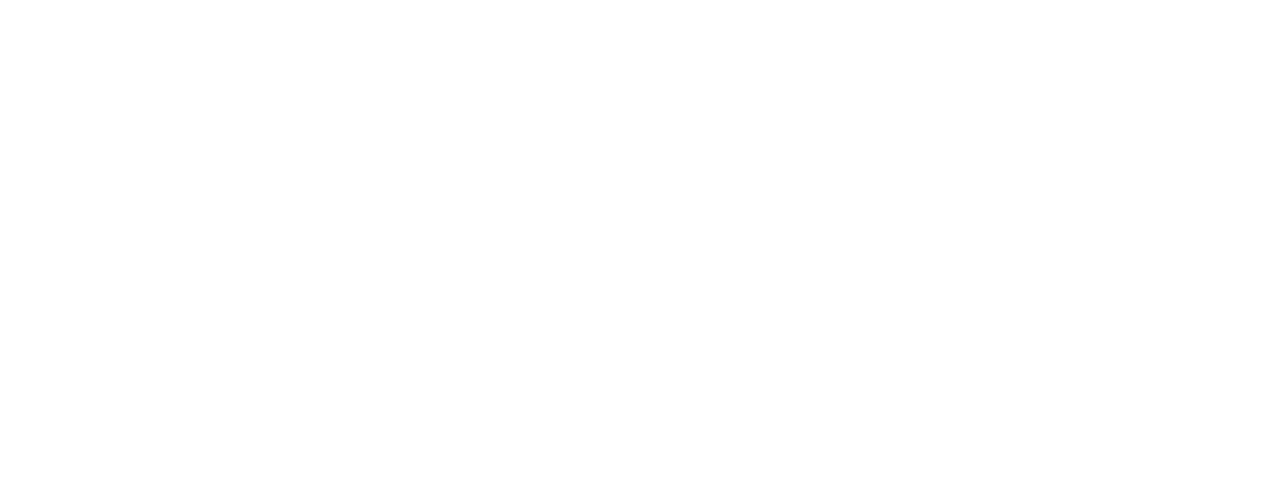
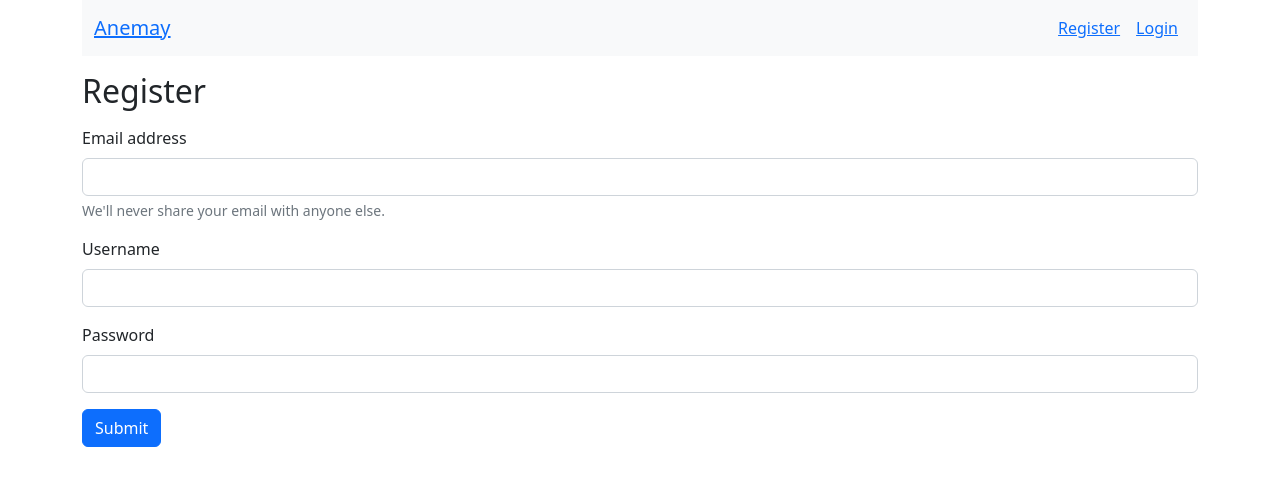
Before and after one commit to tareita/anemay, a React (Create React App) app in the folder client/: page /register in a window 1280 px wide. Before the commit this address had no page. Shown: the top 486 px of the page. Built offline with nearby package versions, Linux system fonts and the light colour scheme.

Commit message:
register and login components plus a navbar made

```diff
--- a/client/src/App.js
+++ b/client/src/App.js
@@ -1,12 +1,16 @@
 import { BrowserRouter, Routes, Route } from "react-router-dom";
 import HomePage from "./components/HomePage";
+import Login from "./components/Login";
+import Register from "./components/Register";
 
 function App() {
   return (
-    <div className="App">
+    <div className="App container">
       <BrowserRouter>
         <Routes>
           <Route path="/" element={<HomePage />} />
+          <Route path="/register" element={<Register />} />
+          <Route path="/login" element={<Login />} />
         </Routes>
       </BrowserRouter>
     </div>
--- a/client/src/components/HomePage.js
+++ b/client/src/components/HomePage.js
@@ -1,10 +1,11 @@
 import React from "react";
+import { Navbar } from "./Navbar";
 import Topics from "./Topics";
 
 const HomePage = () => {
   return (
     <div>
-      <h1>Anemay</h1>
+      <Navbar />
       <Topics />
     </div>
   );
--- /dev/null
+++ b/client/src/components/Login.js
@@ -0,0 +1,63 @@
+import React from "react";
+import { useState } from "react";
+import { useNavigate } from "react-router-dom";
+import { Navbar } from "./Navbar";
+
+const Login = () => {
+  const [formData, setFormData] = useState({});
+  const navigate = useNavigate();
+  const handleFormDataChange = (e) => {
+    setFormData({ ...formData, [e.target.name]: e.target.value });
+  };
+  const handleSubmitClick = async (e) => {
+    e.preventDefault();
+    const res = await fetch("http://localhost:4000/users/login/", {
+      method: "POST",
+      body: JSON.stringify(formData),
+      headers: {
+        "Content-Type": "application/json",
+        Accept: "application/json",
+      },
+    });
+    const data = await res.json();
+    localStorage.setItem("user", JSON.stringify(data));
+    navigate("/");
+  };
+  return (
+    <div>
+      <Navbar />
+      <h2 className="my-3">Login</h2>
+      <form>
+        <div className=" mb-3">
+          <label className="form-label">Username</label>
+          <input
+            type="text"
+            className="form-control"
+            value={formData.username}
+            name="username"
+            onChange={handleFormDataChange}
+          />
+        </div>
+        <div className="mb-3">
+          <label className="form-label">Password</label>
+          <input
+            type="password"
+            className="form-control"
+            value={formData.password}
+            name="password"
+            onChange={handleFormDataChange}
+          />
+        </div>
+        <button
+          type="submit"
+          className="btn btn-primary"
+          onClick={handleSubmitClick}
+        >
+          Submit
+        </button>
+      </form>
+    </div>
+  );
+};
+
+export default Login;
--- /dev/null
+++ b/client/src/components/Navbar.js
@@ -0,0 +1,42 @@
+import React from "react";
+import { Link } from "react-router-dom";
+import { useNavigate } from "react-router-dom";
+
+export const Navbar = () => {
+  const user = JSON.parse(localStorage.getItem("user"));
+  const navigate = useNavigate();
+  const handleLogout = () => {
+    localStorage.removeItem("user");
+    navigate("/login");
+  };
+  return (
+    <div>
+      <nav className="navbar navbar-expand-lg bg-light">
+        <div className="container-fluid">
+          <a className="navbar-brand" href="#">
+            <Link to="/">Anemay</Link>
+          </a>
+          <div>
+            {user ? (
+              <div className="navbar-nav">
+                <div className="nav-link">{user.username}</div>
+                <button className="btn btn-primary" onClick={handleLogout}>
+                  Logout
+                </button>
+              </div>
+            ) : (
+              <div className="navbar-nav">
+                <div className="nav-link active">
+                  <Link to="/register">Register</Link>
+                </div>
+                <div className="nav-link active">
+                  <Link to="/login">Login</Link>
+                </div>
+              </div>
+            )}
+          </div>
+        </div>
+      </nav>
+    </div>
+  );
+};
--- /dev/null
+++ b/client/src/components/Register.js
@@ -0,0 +1,74 @@
+import React from "react";
+import { useState } from "react";
+import { Navbar } from "./Navbar";
+import { useNavigate } from "react-router-dom";
+
+const Register = () => {
+  const [formData, setFormData] = useState({});
+  const navigate = useNavigate();
+  const handleFormDataChange = (e) => {
+    setFormData({ ...formData, [e.target.name]: e.target.value });
+  };
+  const handleSubmitClick = async (e) => {
+    console.log(formData);
+    e.preventDefault();
+    const res = await fetch("http://localhost:4000/users/register", {
+      method: "POST",
+      body: JSON.stringify(formData),
+      headers: { "Content-Type": "application/json" },
+    });
+    const data = await res.json();
+    localStorage.setItem("user", JSON.stringify(data));
+    navigate("/");
+  };
+  return (
+    <div>
+      <Navbar />
+      <h2 className="my-3">Register</h2>
+      <form>
+        <div className="my-3">
+          <label className="form-label">Email address</label>
+          <input
+            value={formData.email}
+            type="email"
+            className="form-control"
+            name="email"
+            onChange={handleFormDataChange}
+          />
+          <div className="form-text">
+            We'll never share your email with anyone else.
+          </div>
+        </div>
+        <div className=" mb-3">
+          <label className="form-label">Username</label>
+          <input
+            value={formData.username}
+            type="text"
+            className="form-control"
+            name="username"
+            onChange={handleFormDataChange}
+          />
+        </div>
+        <div className="mb-3">
+          <label className="form-label">Password</label>
+          <input
+            value={formData.password}
+            type="password"
+            className="form-control"
+            name="password"
+            onChange={handleFormDataChange}
+          />
+        </div>
+        <button
+          type="submit"
+          className="btn btn-primary"
+          onClick={handleSubmitClick}
+        >
+          Submit
+        </button>
+      </form>
+    </div>
+  );
+};
+
+export default Register;
```
